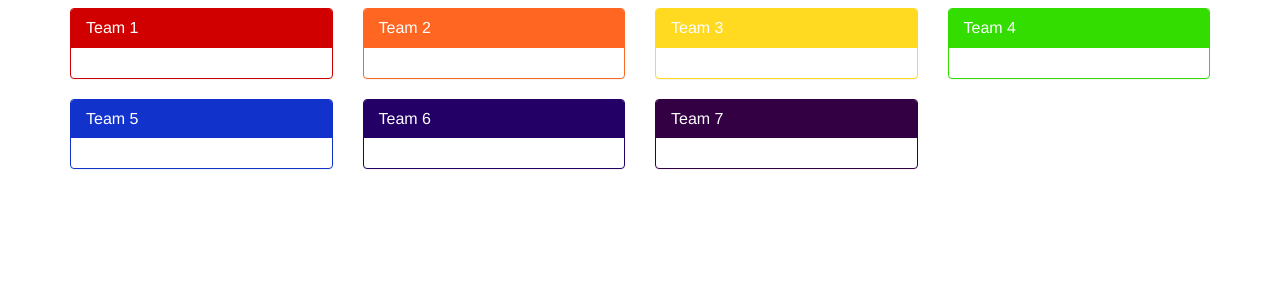
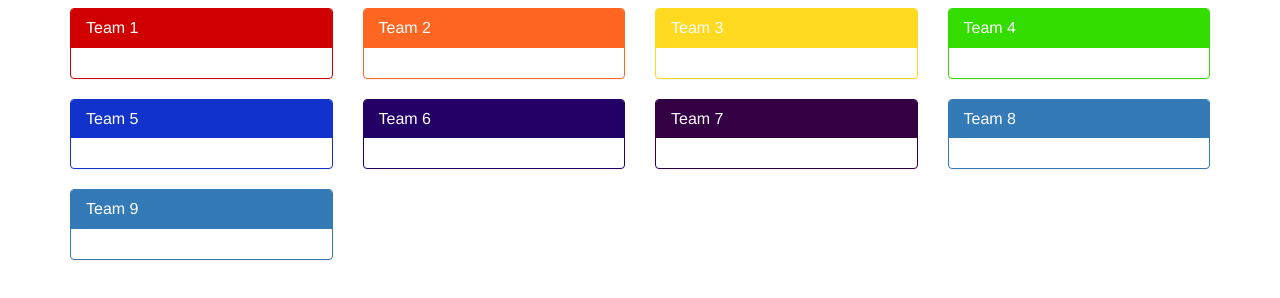
Before and after one commit to jeremiahxy/TheTeamCreator, a plain HTML site: page index.html in a window 1280 px wide. Shown: the part 278-576 px from the top of the page. Drawn offline with nearby package versions, Linux system fonts and the light colour scheme.

```diff
--- a/index.html
+++ b/index.html
@@ -111,6 +111,26 @@
 				  </div>
 				</div>
 			</div>
+			<div class="col-md-3">
+				<div class="panel panel-primary" id="team8">
+				  <div class="panel-heading">
+				    <h3 class="panel-title">Team 8</h3>
+				  </div>
+				  <div class="panel-body" id="team8Panel">
+				  </div>
+				</div>
+			</div>
+		</div>
+		<div class="row centered">
+			<div class="col-md-3">
+				<div class="panel panel-primary" id="team9">
+				  <div class="panel-heading">
+				    <h3 class="panel-title">Team 9</h3>
+				  </div>
+				  <div class="panel-body" id="team9Panel">
+				  </div>
+				</div>
+			</div>
 		</div>
 	</div>
 
@@ -138,7 +158,8 @@
 
 	<script>
 
-	var classArray = ['Alicia Valentino', 'Anthony Abbatiello', 'Ariene Ellefsen', 'Brian Karabinchak', 'Bryan Modula', 'Christopher Barnes', 'Daniel Blanco', 'Daniel Plaisimond', 'Dave Disney', 'Elana Celano', 'Eric Correia', 'Ilamaran Gurunathan', 'Jay Patel', 'John Roberts', 'Kalpana Gundrathi', 'Kenchetta Dudley', 'MADHUSUDHAN NIBHANUPUDI', 'Mark Lang', 'Matthew McHugh', 'Micah Isley', 'Michael Bottalico', 'Michael Vannucci', 'Mirita Lakhani', 'Mukund Kamatmhamai', 'Rebecca Renavitz', 'Vinay Kumar', 'Winston Lum', 'Xiaoying Wen'];
+	//var classArray = ['Alicia Valentino', 'Anthony Abbatiello', 'Ariene Ellefsen', 'Brian Karabinchak', 'Bryan Modula', 'Christopher Barnes', 'Daniel Blanco', 'Daniel Plaisimond', 'Elana Celano', 'Eric Correia', 'Ilamaran Gurunathan', 'Jay Patel', 'John Roberts', 'Kalpana Gundrathi', 'Kenchetta Dudley', 'MADHUSUDHAN NIBHANUPUDI', 'Mark Lang', 'Matthew McHugh', 'Micah Isley', 'Michael Bottalico', 'Michael Vannucci', 'Mirita Lakhani', 'Mukund Kamatmhamai', 'Rebecca Renavitz', 'Vinay Kumar', 'Winston Lum', 'Xiaoying Wen'];
+	var classArray = ['Aiyana Mathew', 'Alok Kommajesula', 'Anu Khandelwal', 'Anuradha Singh', 'Aparna Potdar', 'Aruna Amaresan', 'Ashish Shrivastava', 'ASWATHY MOHAN', 'David Hui', 'David OMorrissey', 'Emily Nassi', 'Gibraan Negron', 'Indira Vadlapatla', 'Jason Subbie', 'Jessie Luk', 'Jonathan Robinson', 'Kevin Crosby', 'Kyle Kopacz', 'LINDA FARLEY', 'Mary Kruse', 'Michael Ilelaboye', 'Neil Gandhi', 'pallavi donwad', 'Raj Ray', 'Ronald Martis', 'Satyanand Madakshira', 'Sean Noone', 'Sharal Stanley', 'Spenser Hilton', 'Sujata Vithala', 'Timothy Yu', 'Trevor Prescott', 'Zach Quasney']
 	var numberOfTeams = 7;
 	var maxOnTeam = 4;
 
```
